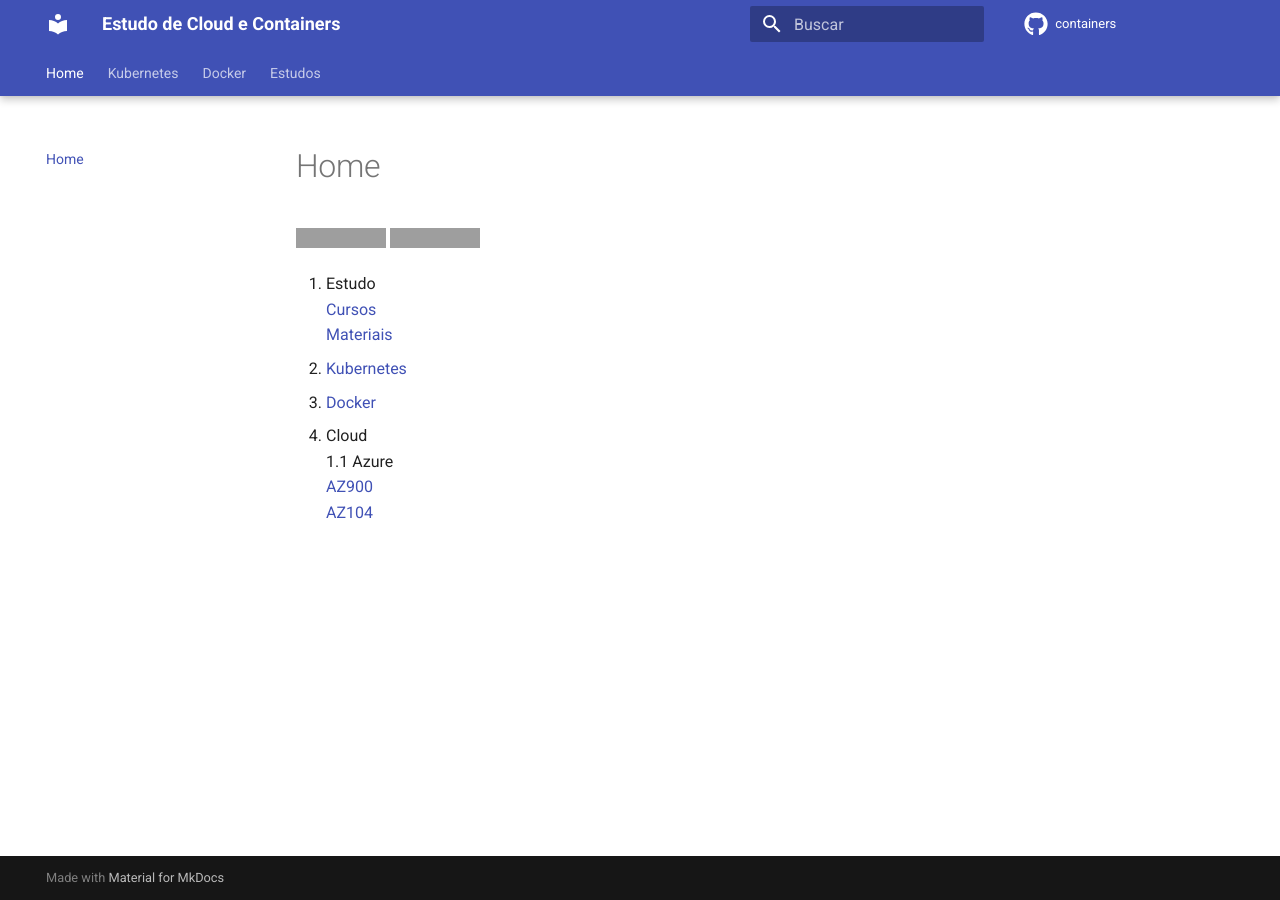
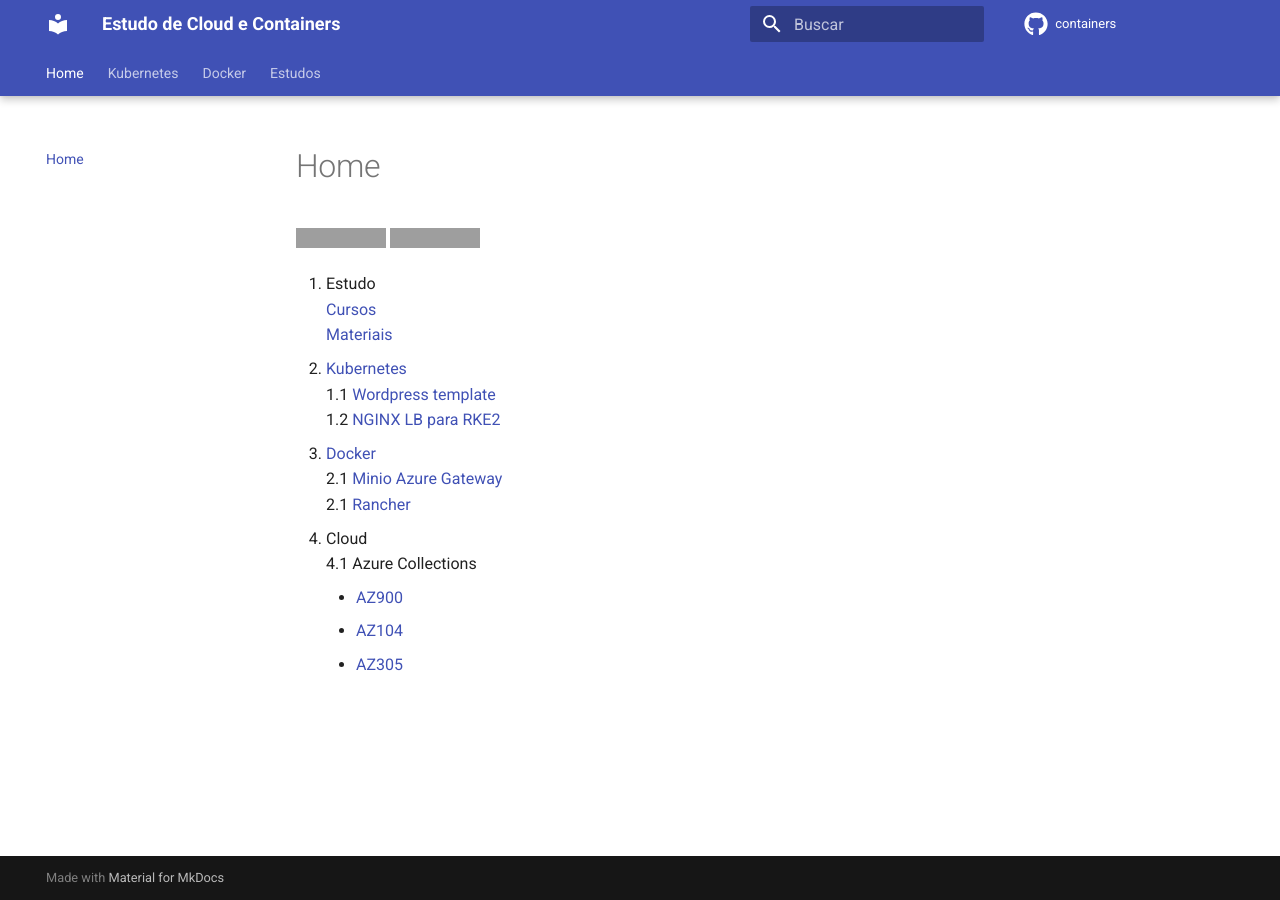
Before and after one commit to pedrolsazevedo/containers, an MkDocs documentation site: the page built from docs/index.md, in a window 1280 px wide. Built offline with MkDocs 1.6.1 and Material for MkDocs 9.7.7, drawn with Linux system fonts in a browser that asks for light colours; comment, search, counter and statistics services are not loaded; the version menu is left out; grey boxes are pictures that could not be loaded.

Commit message:
ADicionado modelos NGINX, Minio, Rancher

```diff
--- a/docs/index.md
+++ b/docs/index.md
@@ -4,8 +4,13 @@
   [Cursos](estudos/devops/cursos.md)
   [Materiais](estudos/devops/materiais.md)
 1. [Kubernetes](container/kubernetes/index.md)
+  1.1 [Wordpress template](container/kubernetes/modelos/wordpress/index.md)
+  1.2 [NGINX LB para RKE2](container/kubernetes/modelos/NGINX/index.md)
 1. [Docker](container/docker/index.md)
+  2.1 [Minio Azure Gateway](container/docker/modelos/minio/index.md)
+  2.1 [Rancher](container/docker/modelos/rancher/index.md)
 1. Cloud
-  1.1 Azure
-    [AZ900](estudos/azure/az900.md)
-    [AZ104](estudos/azure/az104.md)
+  4.1 Azure Collections
+    * [AZ900](estudos/azure/az900.md)
+    * [AZ104](estudos/azure/az104.md)
+    * [AZ305](estudos/azure/az305.md)
```
Also changed, not shown: docs/container/kubernetes/index.md (+8 -0 lines), docs/container/kubernetes/modelos/NGINX/nginx.conf (+12 -12 lines), docs/container/kubernetes/modelos/wordpress/index.md (+1 -0 lines).
